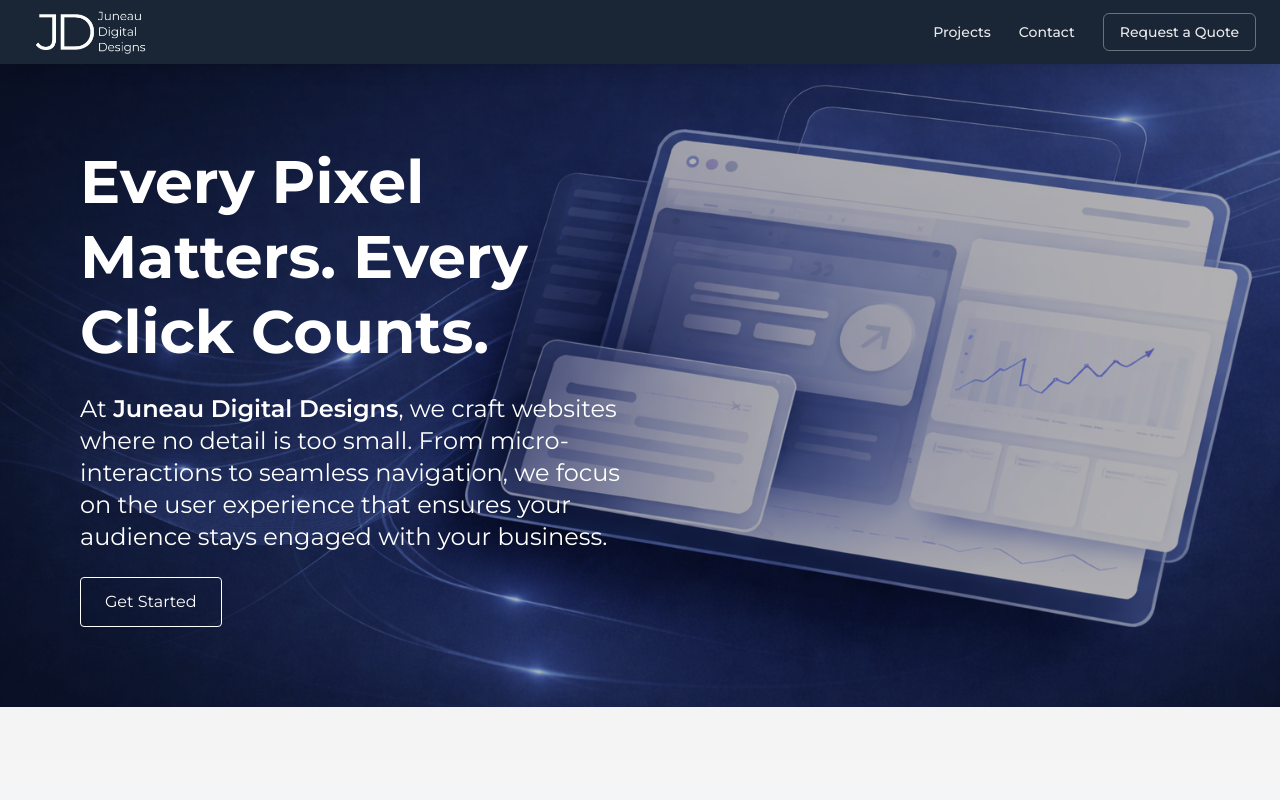
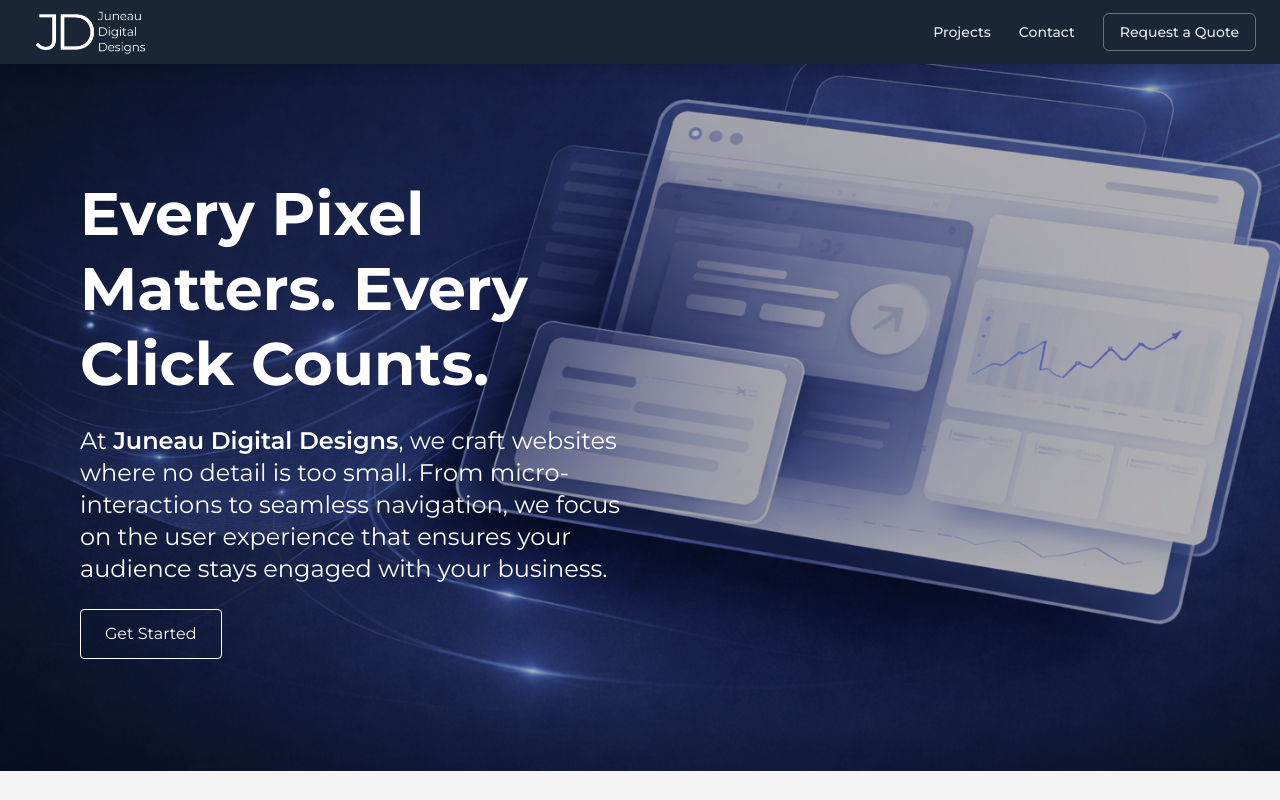
Before and after one commit to JuneauDigitalDesigns/Juneau-Digital-Designs, a Next.js app: page / in a window 1280 px wide. Shown: the top 800 px of the page. Built offline with nearby package versions, Linux system fonts and the light colour scheme.

Commit message:
made hero bg parallax

```diff
--- a/app/components/home/homepageclient.tsx
+++ b/app/components/home/homepageclient.tsx
@@ -3,7 +3,7 @@
 import { faComputer, faDraftingCompass, faGear, faWrench, IconDefinition } from "@fortawesome/free-solid-svg-icons";
 import { useState, useEffect, useRef } from "react";
 import { createPortal } from "react-dom";
-import { motion, AnimatePresence, type Variants } from "framer-motion";
+import { motion, AnimatePresence, useScroll, useTransform, type Variants } from "framer-motion";
 
 const sectionReveal: Variants = {
     hidden: { opacity: 0, y: 40 },
@@ -26,9 +26,17 @@
 
 
 function Hero() {
+    const heroRef = useRef<HTMLElement>(null);
+    const { scrollYProgress } = useScroll({
+        target: heroRef,
+        offset: ["start start", "end start"]
+    });
+    const backgroundY = useTransform(scrollYProgress, [0, 1], [-48, 48]);
+
     return (
         <>
             <motion.section
+                ref={heroRef}
                 className="relative w-full overflow-hidden"
                 variants={sectionReveal}
                 initial="hidden"
@@ -36,7 +44,7 @@
                 viewport={{ once: true, amount: 0.2 }}
             >
 
-                <div className="absolute inset-0 z-0">
+                <motion.div className="absolute -inset-x-0 -top-24 -bottom-24 z-0 will-change-transform" style={{ y: backgroundY }}>
                     <Image
                         src="/hero_background1.png"
                         alt="Hero Background"
@@ -46,10 +54,10 @@
                     />
 
                     <div className="absolute inset-0 bg-black/30" />
-                </div>
+                </motion.div>
 
 
-                <div className="relative z-10 w-full py-20 px-4 md:px-16 flex justify-center items-center">
+                <div className="relative z-10 w-full min-h-[70vh] md:min-h-[78vh] py-24 md:py-28 px-4 md:px-16 flex justify-center items-center">
                     <div className="w-full flex flex-col md:flex-row items-center md:space-x-4">
 
                         <div className="w-full md:w-1/2 flex flex-col items-center md:items-start px-4 text-center md:text-left text-white">
```
